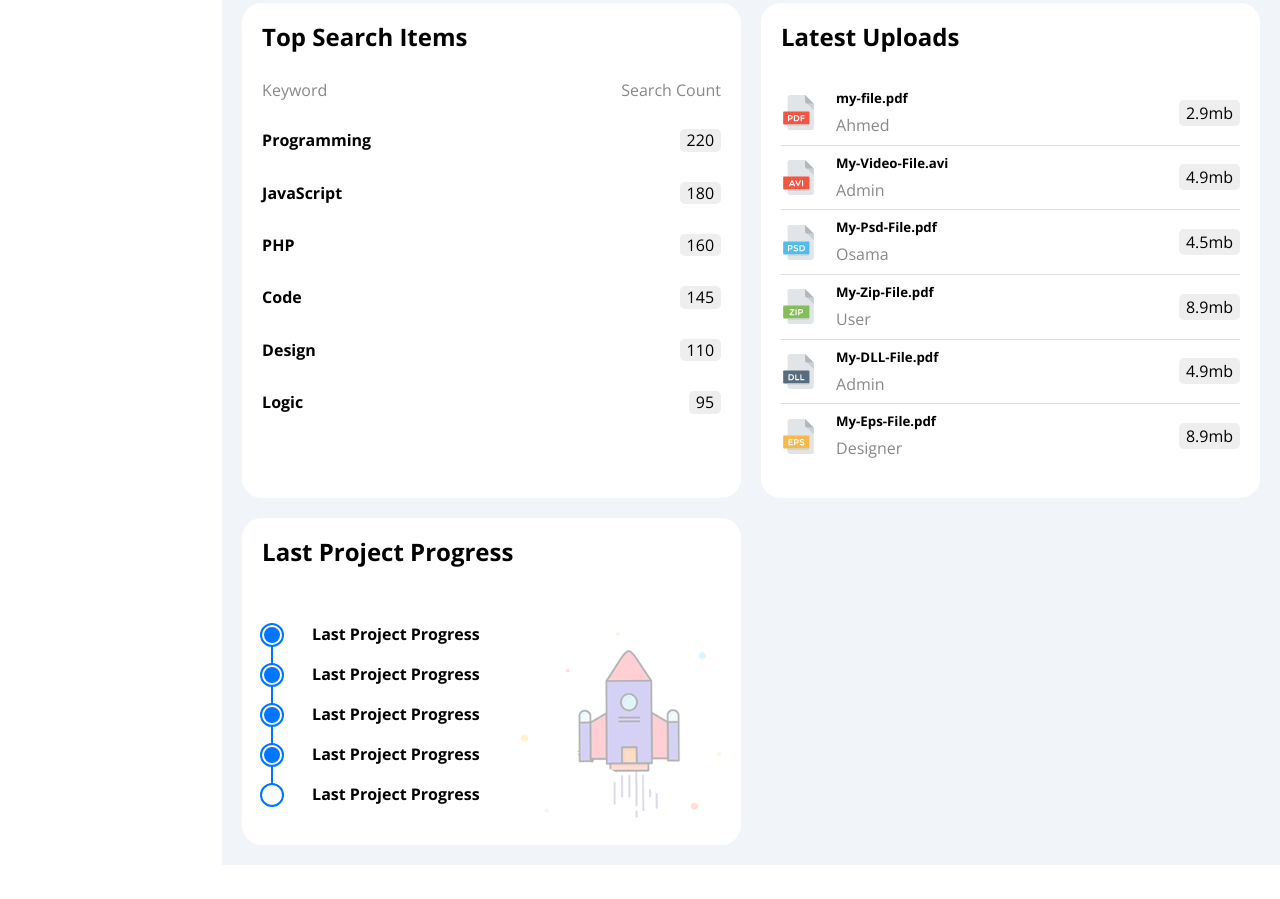
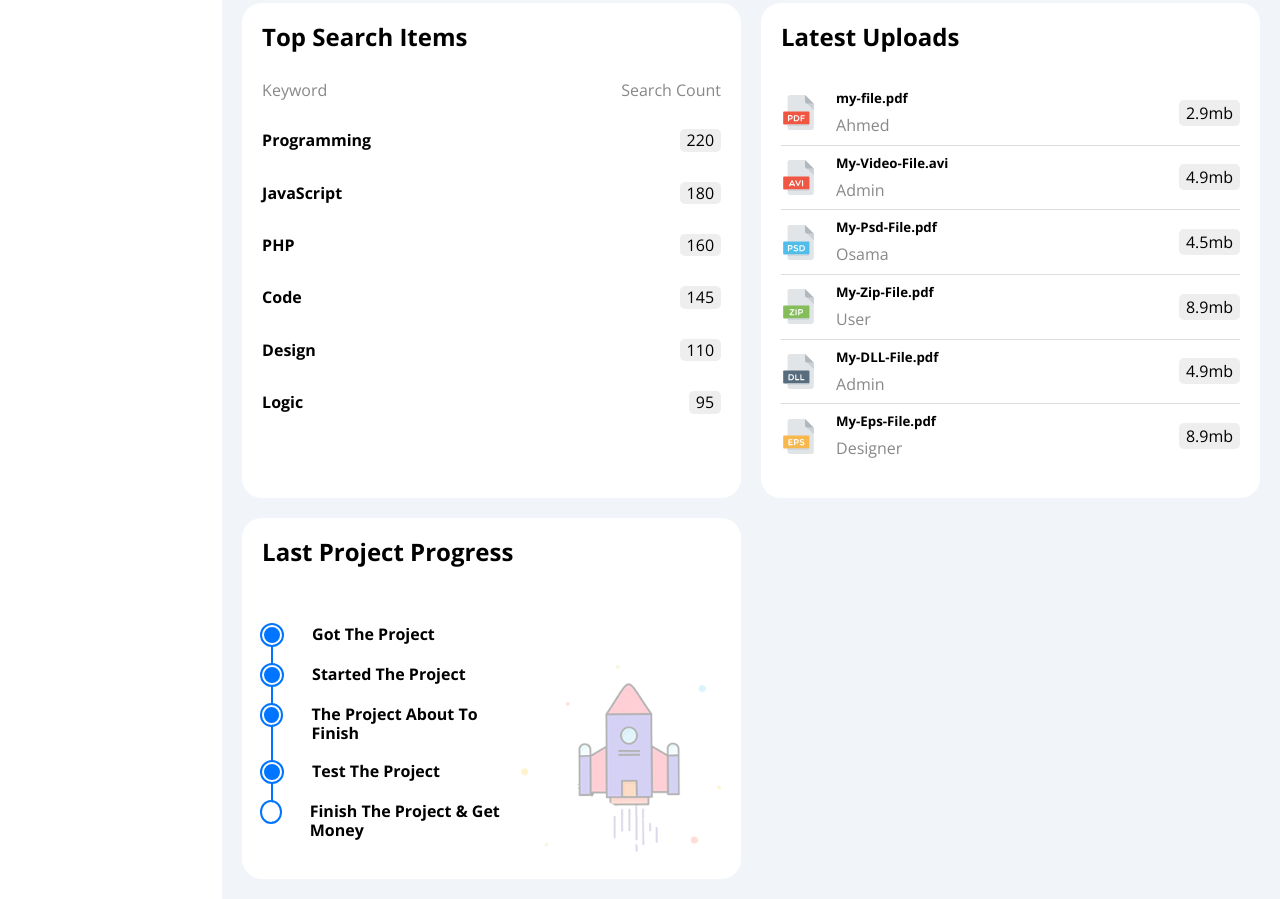
Before and after one commit to ahmedop/DashBoard, a plain HTML site: page index.html in a window 1280 px wide. Shown: the part 1625-2524 px from the top of the page. Before the commit the page ends 2490 px from the top, so only its background shows below. Drawn offline with nearby package versions, Linux system fonts and the light colour scheme.

Commit message:
Do some updates

```diff
--- a/css/master.css
+++ b/css/master.css
@@ -33,11 +33,36 @@ a {
 }
 
 
+/* small screens */
+
+@media (min-width:768px) {
+    .page {
+        width: 750px;
+    }
+
+}
+
+/* medium screens */
+@media (min-width:992px) {
+    .page {
+        width: 970px;
+    }
+
+}
+
+/* large screens */
+@media (min-width:1200px) {
+    .page {
+        width: 1170px;
+    }
+
+}
 
 /* End Global rules */
 
 /* Start Main Componants */
 .page {
+    width: 100%;
     display: flex;
 }
 
--- a/index.html
+++ b/index.html
@@ -456,23 +456,23 @@
                             <div>
                                 <div class="element">
                                     <span></span>
-                                    <h4>Last Project Progress</h4>
+                                    <h4>Got The Project</h4>
                                 </div>
                                 <div class="element">
                                     <span></span>
-                                    <h4>Last Project Progress</h4>
+                                    <h4>Started The Project</h4>
                                 </div>
                                 <div class="element">
                                     <span></span>
-                                    <h4>Last Project Progress</h4>
+                                    <h4>The Project About To Finish</h4>
                                 </div>
                                 <div class="element">
                                     <span class="flash"></span>
-                                    <h4>Last Project Progress</h4>
+                                    <h4>Test The Project</h4>
                                 </div>
                                 <div class="element">
                                     <span class="white"></span>
-                                    <h4>Last Project Progress</h4>
+                                    <h4>Finish The Project & Get Money</h4>
                                 </div>
                             </div>
                             <div class="image">
```
